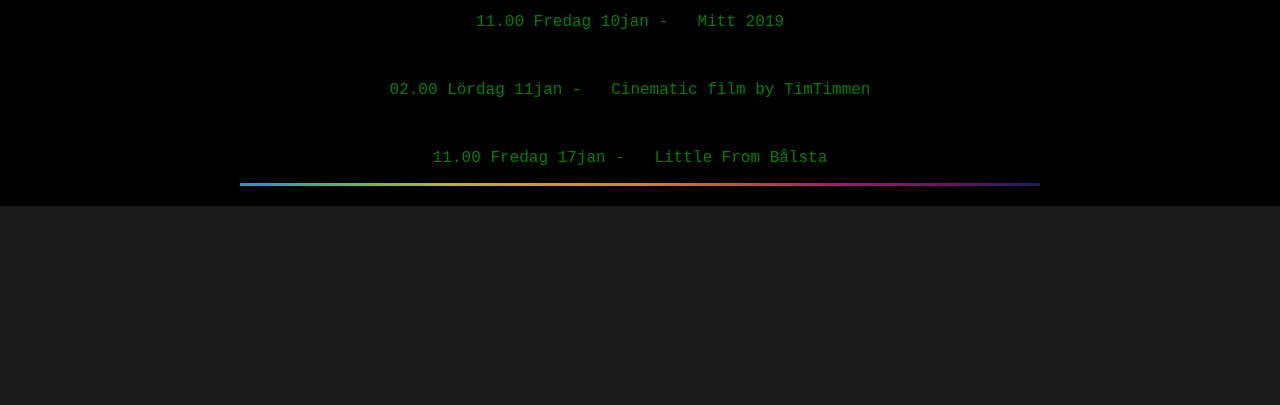
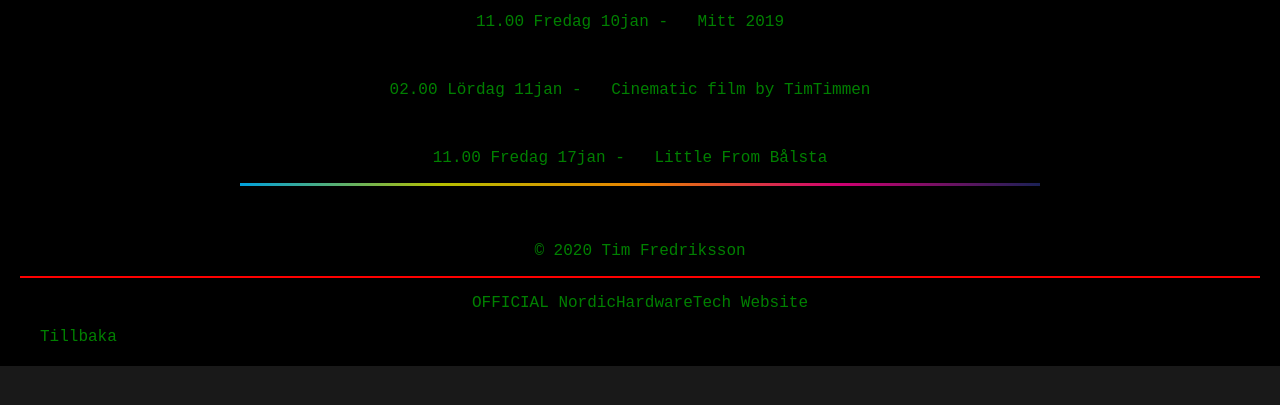
Before and after one commit to nordichardwaretech/NordicHardwareTech, a plain HTML site: page youtube0918.html in a window 1280 px wide. Shown: the part 229-634 px from the top of the page. Drawn offline with Linux system fonts and the light colour scheme.

Commit message:
Some fixes

```diff
--- a/youtube0918.html
+++ b/youtube0918.html
@@ -8,9 +8,9 @@
         <title>TimTimmen</title>
 		<link rel="stylesheet" type="text/css" href="style.css">
 </head>
-	<center>
+<center>
 <img src="1280px-NHT_Logo,_2016.svg.png">
-	</center>
+</center>
 <body>
 	<div class="section section-release" id="release">
 		<h1>Youtubevideoschema</h1>
@@ -23,5 +23,12 @@
 		<div class="rainbow"></div>
 	</div>
 
+	<div class="section footer">
+		<p>&copy; 2020 Tim Fredriksson</p>
+		<hr color="red">
+		<p>OFFICIAL NordicHardwareTech Website</p>
+		<a href="TimTimmenN0RD1CHARDWARETECH.html">Tillbaka</a>
+	</div>
+
 </body>
 </html>
```
